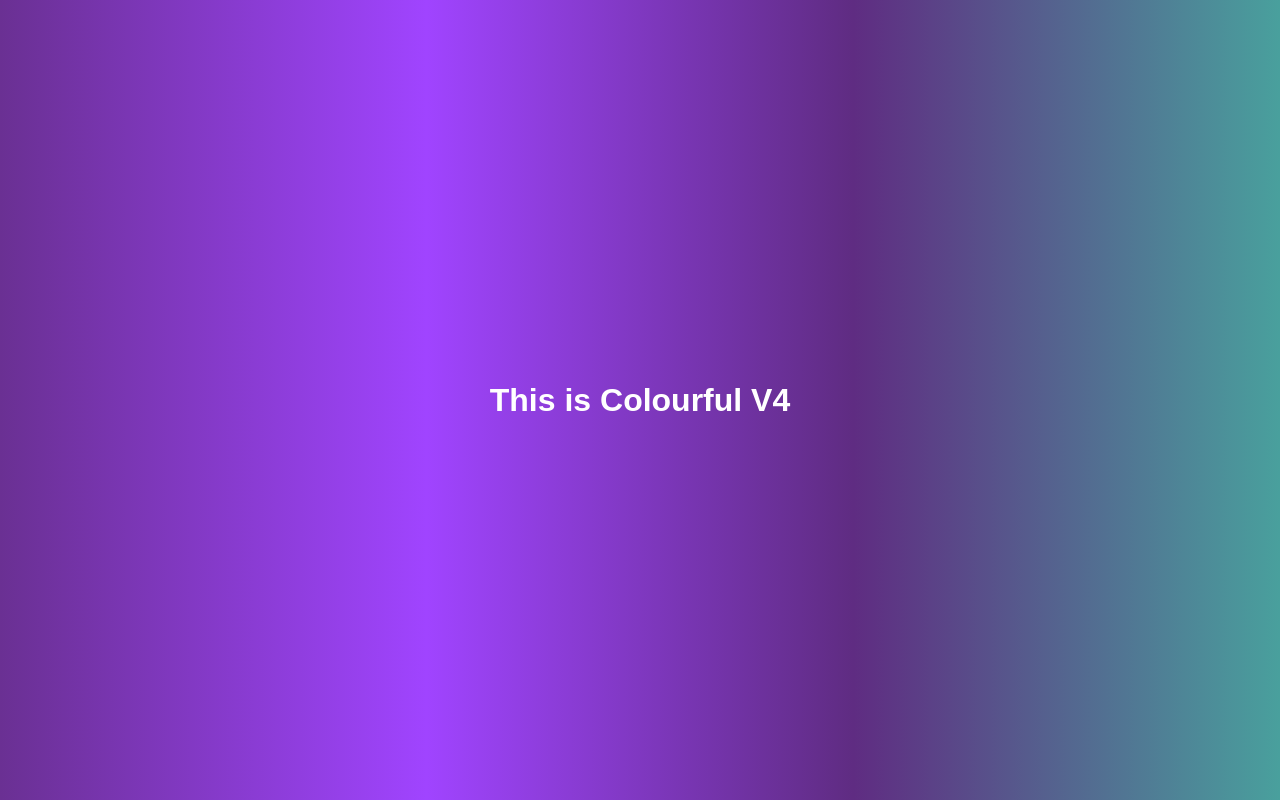
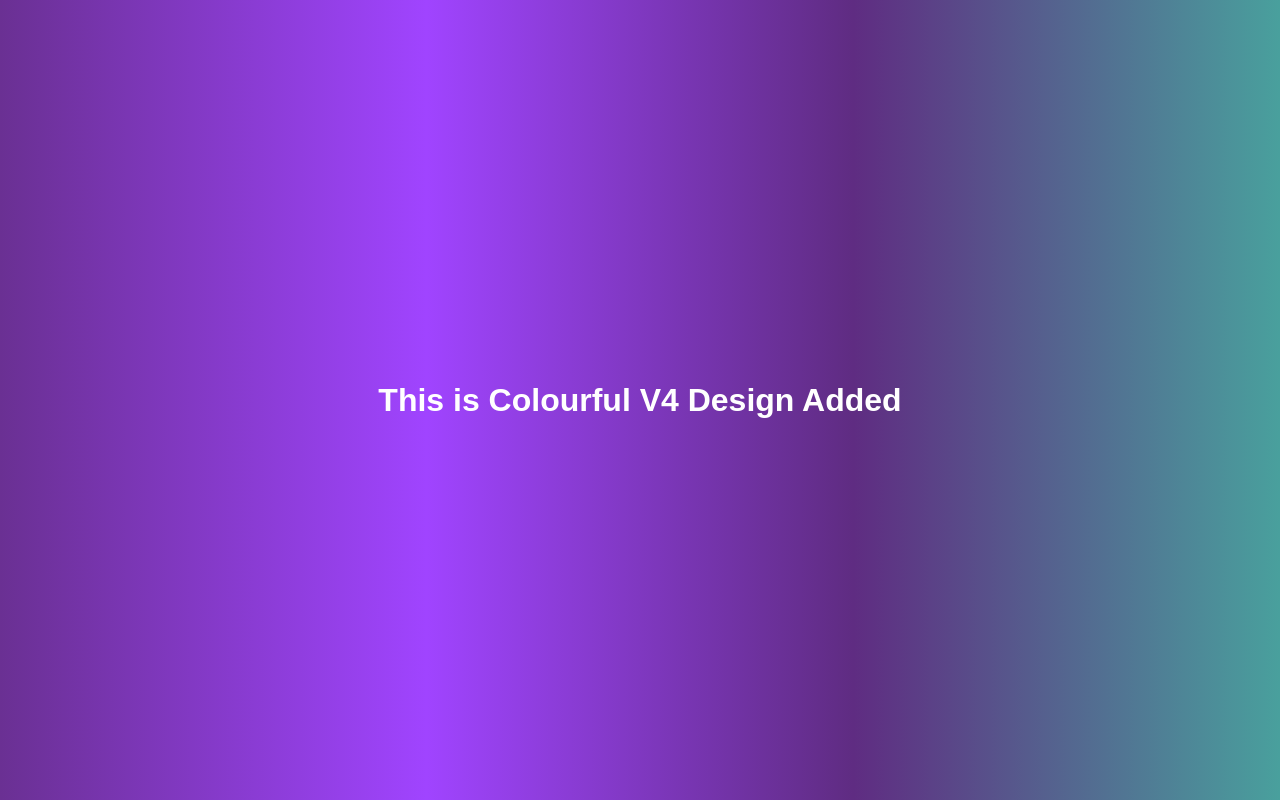
Before and after one commit to 5h45h1/Testing-GitHub, a plain HTML site: page index.html in a window 1280 px wide. Drawn offline with Linux system fonts and the light colour scheme.

Commit message:
V4 Design

```diff
--- a/index.html
+++ b/index.html
@@ -7,6 +7,6 @@
     <title>Document</title>
 </head>
 <body>
-    <h1> This is Colourful V4 </h1>
+    <h1> This is Colourful V4 Design Added </h1>
 </body>
 </html>
```
